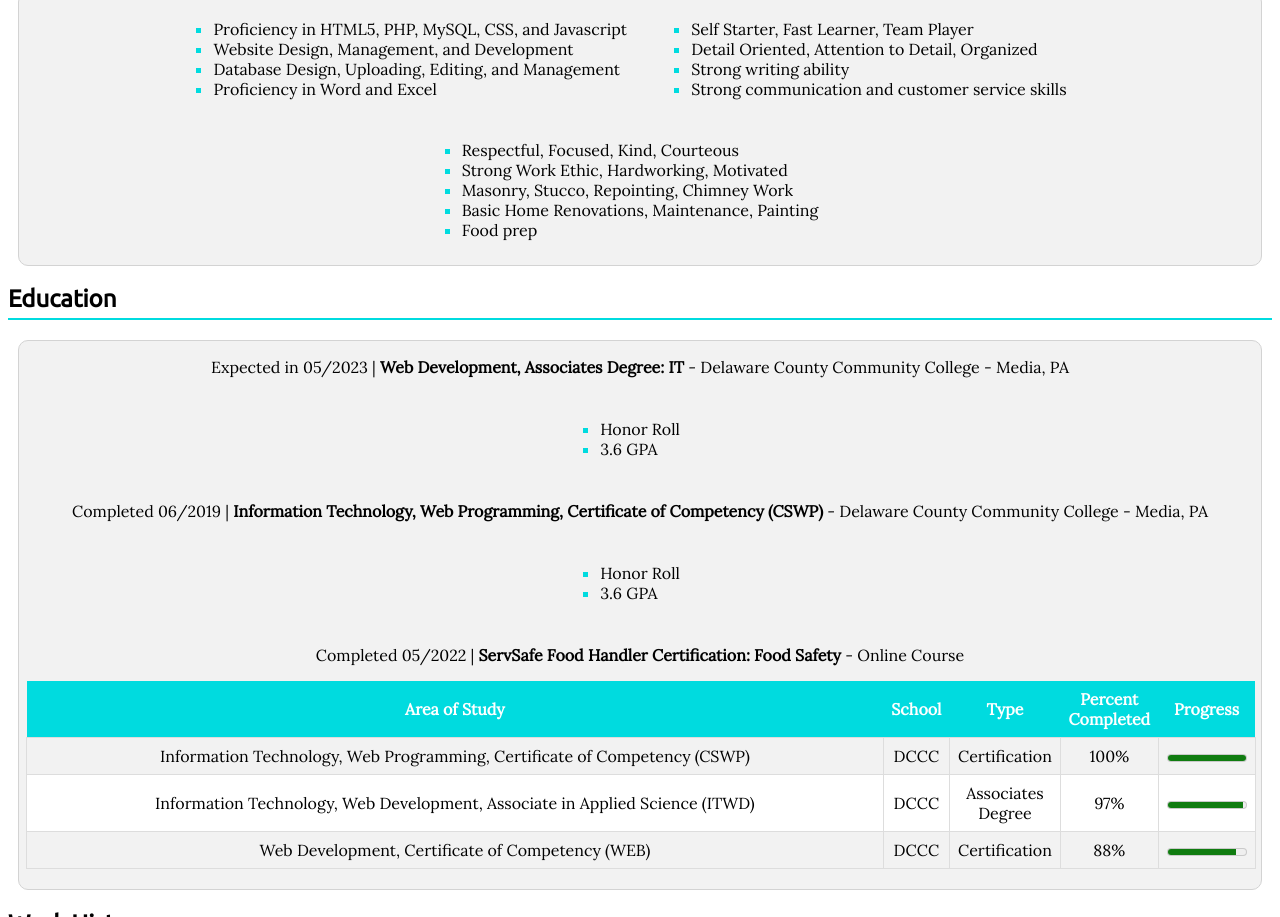
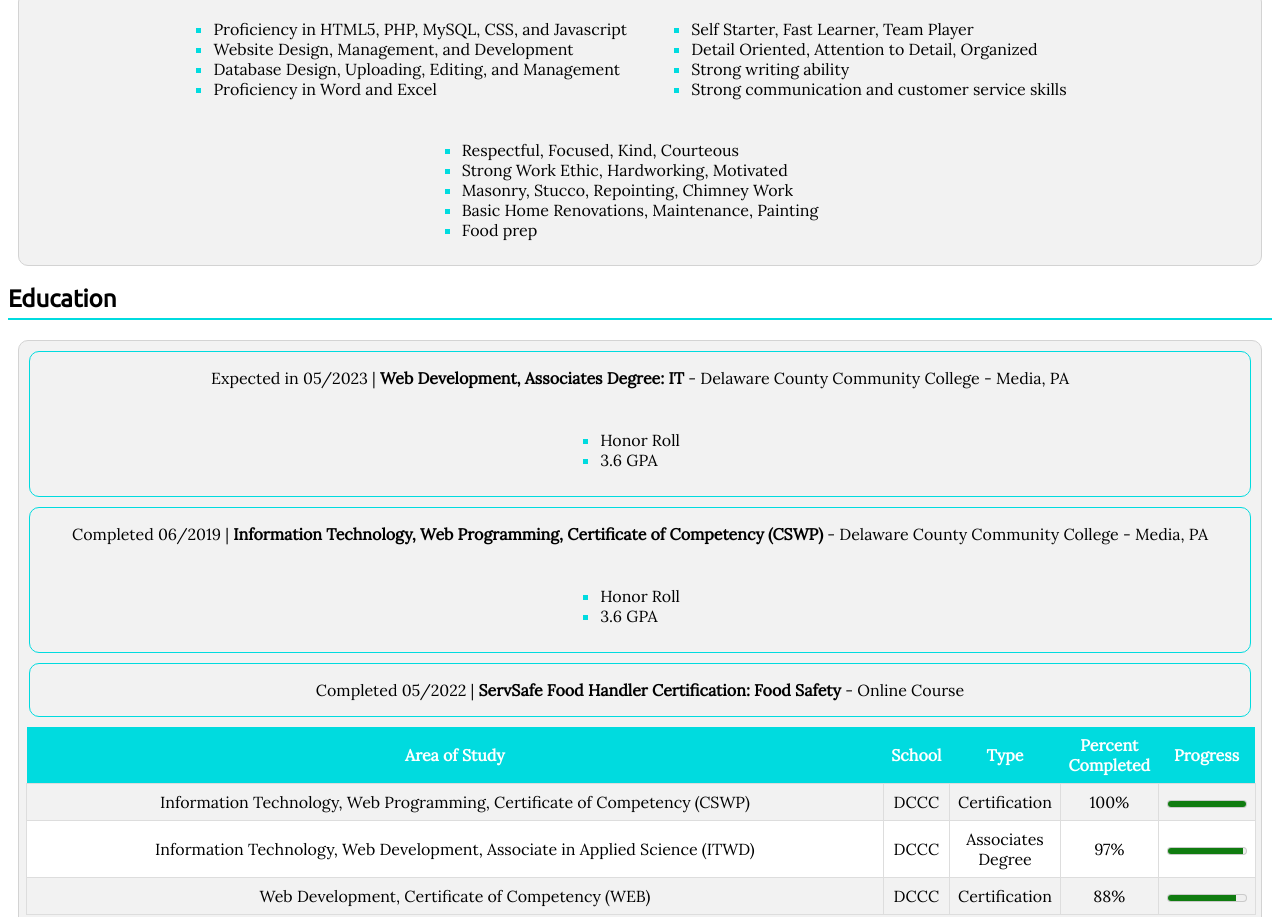
Before and after one commit to sailoroftheseas/Updated_Resume, a plain HTML site: page index.html in a window 1280 px wide. Shown: the part 412-1329 px from the top of the page. Drawn offline with Linux system fonts and the light colour scheme.

Commit message:
added divs and styling around edu elements

```diff
--- a/index.html
+++ b/index.html
@@ -747,21 +747,25 @@
     <h2 id="edujump">Education</h2>
 
  <div id="educontainer">
+
+    <div style="border:1px solid #00dbdf; margin-left:10px; margin-right:10px; border-radius: 10px; margin-top: 10px;">
  <p class="eduele">Expected in 05/2023 | <strong>Web Development, Associates Degree: IT</strong> - Delaware County Community College - Media, PA</p>
  <ul class="edulist">
     <li>Honor Roll</li>
     <li>3.6 GPA</li>
 </ul>
-
+</div>
+<div style="border:1px solid #00dbdf; margin-left:10px; margin-right:10px; border-radius: 10px; margin-top: 10px;">
 <p class="eduele">Completed 06/2019 | <strong>Information Technology, Web Programming, Certificate of Competency (CSWP)</strong> - Delaware County Community College - Media, PA </p>
 <ul class="edulist">
     <li>Honor Roll</li>
     <li>3.6 GPA</li>
+</ul>
+</div>
 
-</ul>
-
+<div style="border:1px solid #00dbdf; margin-left:10px; margin-right:10px; border-radius: 10px; margin-top: 10px; margin-bottom: 10px;">
 <p class="eduele">Completed 05/2022 | <strong>ServSafe Food Handler Certification: Food Safety</strong> - Online Course </p>
-
+</div>
 
 
 <div style="overflow-x:auto;">
```
